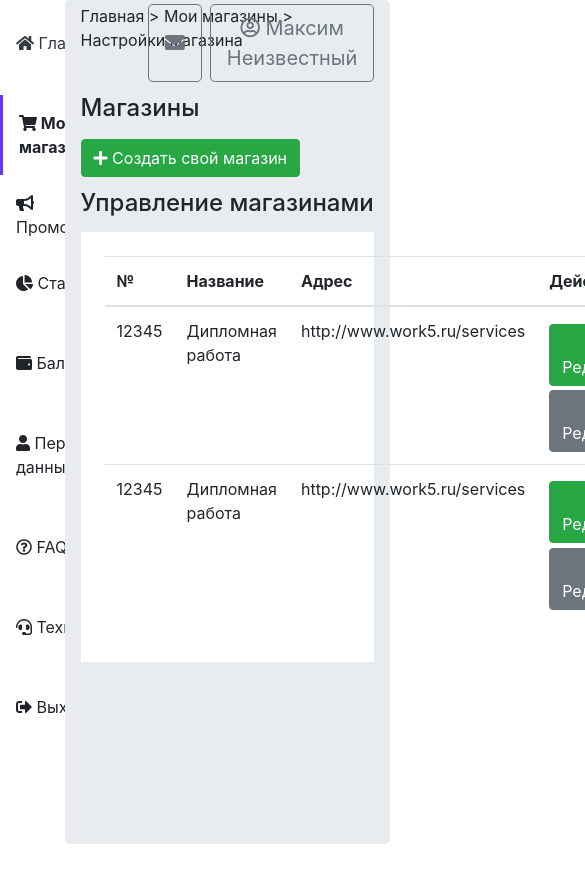
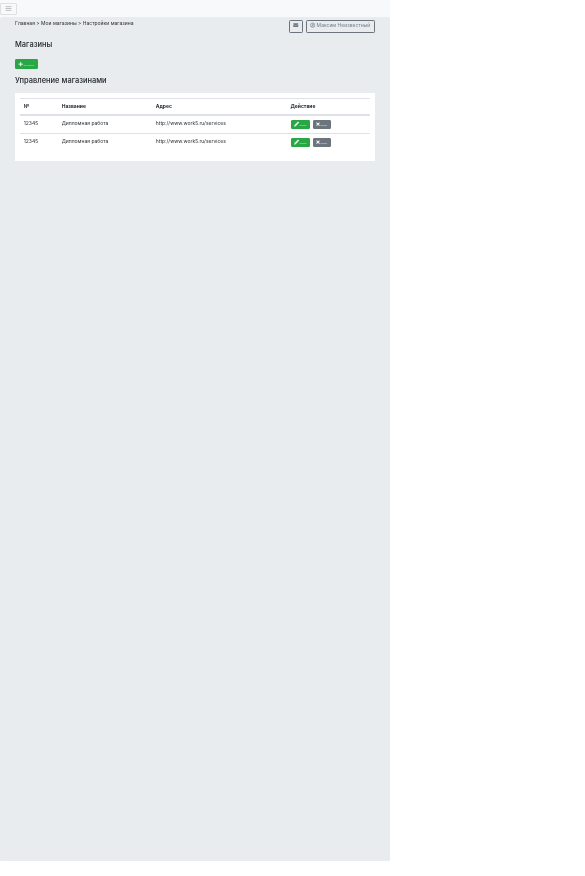
Before and after one commit to Levron777/proj1104, a plain HTML site: page index.html in a window 390 px wide. Shown: the top 876 px of the page, 585 px wide, since content can reach past the window. Drawn offline with nearby package versions, Linux system fonts and the light colour scheme.

Commit message:
Added adaptive design

```diff
--- a/index.html
+++ b/index.html
@@ -13,57 +13,65 @@
   </head>
   <body>
 
-    <div class="container-fluid">
+    <div class="container-fluid vh-100">
     <!-- Content here -->
       <div class="row">
-        <div class="col-2">
 
-          <ul class="nav flex-column">
+        <nav class="navbar navbar-expand-lg navbar-light bg-light col-lg-2 col-sm-0 col-md-0 col-0 pl-0">
+          <button class="navbar-toggler" type="button" data-toggle="collapse" data-target="#navbarSupportedContent" aria-controls="navbarSupportedContent" aria-expanded="false" aria-label="Toggle navigation">
+            <span class="navbar-toggler-icon"></span>
+          </button>
+
+          <div class="collapse navbar-collapse " id="navbarSupportedContent">
+
+            <ul class="nav flex-column mt-5">
               <li class="nav-item">
-              <a class="nav-link text-dark" href="#"> <i class="fas fa-home"></i> Главная</a>
+                <a class="nav-link text-body px-3 py-3" href="#"> <i class="fas fa-home"></i> Главная</a>
               </li>
               <li class="nav-item">
-              <a class="nav-link active text-body" href="#"> <i class="fas fa-shopping-cart"></i> Мои магазины</a>
+                <a class="nav-link active text-body px-3 py-3" href="#"> <i class="fas fa-shopping-cart"></i> Мои магазины</a>
               </li>
               <li class="nav-item">
-              <a class="nav-link text-body" href="#"> <i class="fas fa-bullhorn"></i> Промоматериалы</a>
+                <a class="nav-link text-body px-3 py-3" href="#"> <i class="fas fa-bullhorn"></i> Промоматериалы</a>
               </li>
               <li class="nav-item">
-              <a class="nav-link text-body" href="#"> <i class="fas fa-chart-pie"></i> Статистика</a>
+                <a class="nav-link text-body px-3 py-3" href="#"> <i class="fas fa-chart-pie"></i> Статистика</a>
               </li>
               <li class="nav-item">
-              <a class="nav-link text-body" href="#"> <i class="fas fa-wallet"></i> Баланс</a>
+                <a class="nav-link text-body px-3 py-3" href="#"> <i class="fas fa-wallet"></i> Баланс</a>
               </li>
               <li class="nav-item">
-              <a class="nav-link text-body" href="#"> <i class="fas fa-user"></i> Персональные данные</a>
+                <a class="nav-link text-body px-3 py-3" href="#"> <i class="fas fa-user"></i> Персональные данные</a>
               </li>
               <li class="nav-item">
-              <a class="nav-link text-body" href="#"> <i class="far fa-question-circle"></i> FAQ</a>
+                <a class="nav-link text-body px-3 py-3" href="#"> <i class="far fa-question-circle"></i> FAQ</a>
               </li>
               <li class="nav-item">
-              <a class="nav-link text-body" href="#"> <i class="fas fa-headset"></i> Техподдержка</a>
+                <a class="nav-link text-body px-3 py-3" href="#"> <i class="fas fa-headset"></i> Техподдержка</a>
               </li>
               <li class="nav-item">
-              <a class="nav-link text-body" href="#"> <i class="fas fa-sign-out-alt"></i> Выход</a>
+                <a class="nav-link text-body px-3 py-3" href="#"> <i class="fas fa-sign-out-alt"></i> Выход</a>
               </li>
             </ul>
 
           </div>
-        <div class="col-10 jumbotron">
+
+        </nav>
+        <div class="col-lg-10 col-sm-12 col-md-12 col-12 jumbotron vh-100 py-2 px-5 mb-0">
           <div class="navBlock d-inline">
             <a class="text-body" href="#">Главная ></a><a class="text-body" href="#"> Мои магазины ></a><a class="text-body" href="#"> Настройки магазина</a>
           </div>
 
           <div class="usersBlock d-flex justify-content-end">
-            <button type="button" class="btn btn-outline-secondary btn-lg"><i class="fas fa-envelope"></i></button>
-            <button type="button" class="btn btn-outline-secondary ml-2 btn-lg"> <i class="far fa-user-circle"></i> Максим Неизвестный</button>
+            <button type="button" class="btn btn-outline-secondary"><i class="fas fa-envelope"></i></button>
+            <button type="button" class="btn btn-outline-secondary ml-2"> <i class="far fa-user-circle"></i> Максим Неизвестный</button>
           </div>
 
-          <h4>Магазины</h4>
-          <button type="button" class="btn btn-success createShop"> <i class="fas fa-plus"></i>  Создать свой магазин</button>
-          <h4>Управление магазинами</h4>
+          <h4 class="mt-4">Магазины</h4>
+          <button type="button" class="btn btn-sm btn-success createShop mt-4"> <i class="fas fa-plus"></i>  Создать свой магазин</button>
+          <h4 class="mt-4">Управление магазинами</h4>
 
-          <div class="tableContainer">
+          <div class="tableContainer mx-0 mt-4 px-3 py-3">
             <table class="table">
               <thead>
                 <tr>
@@ -79,8 +87,8 @@
                   <td>Дипломная работа</td>
                   <td>http://www.work5.ru/services</td>
                   <td>
-                    <button type="button" class="btn btn-success createShop"> <i class="fas fa-pencil-alt"></i> Редактировать</button>
-                    <button type="button" class="btn btn-secondary createShop"> <i class="fas fa-times"></i> Редактировать</button>
+                    <button type="button" class="btn btn-sm btn-success createShop"> <i class="fas fa-pencil-alt"></i> Редактировать</button>
+                    <button type="button" class="btn btn-sm btn-secondary createShop ml-1"> <i class="fas fa-times"></i> Редактировать</button>
                   </td>
                 </tr>
                 <tr>
@@ -88,8 +96,8 @@
                   <td>Дипломная работа</td>
                   <td>http://www.work5.ru/services</td>
                   <td>
-                    <button type="button" class="btn btn-success createShop"> <i class="fas fa-pencil-alt"></i> Редактировать</button>
-                    <button type="button" class="btn btn-secondary createShop"> <i class="fas fa-times"></i> Редактировать</button>
+                    <button type="button" class="btn btn-sm btn-success createShop"> <i class="fas fa-pencil-alt"></i> Редактировать</button>
+                    <button type="button" class="btn btn-sm btn-secondary createShop ml-1"> <i class="fas fa-times"></i> Редактировать</button>
                   </td>
                 </tr>
               </tbody>
--- a/src/style.css
+++ b/src/style.css
@@ -1,23 +1,6 @@
-.container-fluid, .jumbotron {
-    height: 100vh;
-}
-
-.jumbotron {
-    padding: 1% 4%;
-}
-
-.col-2 {
-    padding-left: 0;
-}
-
 .nav-link.active {
     font-weight: bold;
     border-left: 3px solid rgb(94, 58, 255);
-    /* box-shadow: inset 1px 0 0 rgba(0,0,0,0.25); */
-}
-
-.nav-link {
-    padding: 1rem 1rem;
 }
 
 .navBlock a:hover{
@@ -33,31 +16,42 @@
     font-weight: bold;
 }
 
-.nav.flex-column {
-    margin-top: 30%;
-}
-
-.col-10 a {
+.navBlock a {
     text-decoration: none;
-    /* font-size: 0.75rem; */
-}
-
-.col-10 h4 {
-    margin-top: 4%;
-}
-
-.btn {
-    /* font-size: 0.75rem; */
-}
-
-.createShop {
-    margin-top: 3%;
 }
 
 .tableContainer {
     background-color: white;
-    padding: 1.5rem;
-    margin-right: 0;
-    margin-left: 0;
-    margin-top: 5%;
 }
+
+@media (max-width: 1201px) {
+
+    * {
+        font-size: 14px;
+    }
+}
+
+@media (max-width: 992px) {
+
+    * {
+        font-size: 12px;
+    }
+}
+
+@media (max-width: 768px) {
+
+    * {
+        font-size: 10px;
+    }
+}
+
+@media (max-width: 576px) {
+    * {
+        font-size: 5px;
+    }
+
+    .btn-sm {
+        font-size: 1px;
+        /* padding:4px 6px; */
+    }
+}
```
Lines whose indentation alone changed are shown as unchanged.
